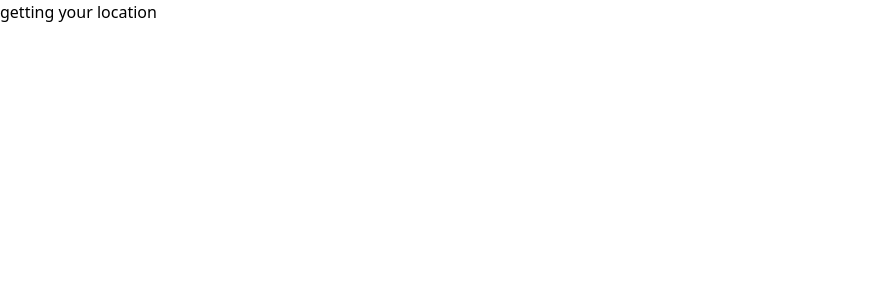
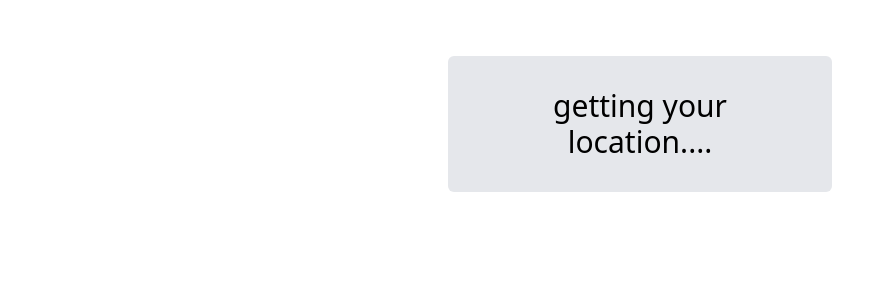
Before and after one commit to iamapusaha/weather-dashboard, a React (Vite) app: page / in a window 1280 px wide. Shown: the top 300 px of the page, without its empty margins (0-894 px from the left). Built offline with nearby package versions, Linux system fonts and the light colour scheme; no server answers.

Commit message:
code refactoring

```diff
--- a/src/Page.jsx
+++ b/src/Page.jsx
@@ -44,8 +44,10 @@ export default function Page() {
   return (
     <>
       {loading.state ? (
-        <div>
-          <p>{loading.message}</p>
+        <div className="flex bg-gray-200 rounded-md w-96 p-8 mt-14 mx-auto">
+          <p className="text-center text-3xl text-black">
+            {loading.message}....
+          </p>
         </div>
       ) : (
         <div
--- a/src/components/Weather/WeatherCondition.jsx
+++ b/src/components/Weather/WeatherCondition.jsx
@@ -7,12 +7,18 @@ import windIcon from "../../assets/icons/wind.svg";
 import { WeatherContext } from "../../context";
 export default function WeatherCondition() {
   const { weatherData } = useContext(WeatherContext);
-  const { maxTemperature, minTemperature, humidity, cloudPercentage, wind } =
-    weatherData;
+  const {
+    climate,
+    maxTemperature,
+    minTemperature,
+    humidity,
+    cloudPercentage,
+    wind,
+  } = weatherData;
   return (
     <div>
       <p className="text-sm lg:text-lg font-bold uppercase mb-8">
-        thunderstorm with light drizzle
+        The climate is {climate}
       </p>
       <ul className="space-y-6 lg:space-y-6">
         <li className="text-sm lg:text-lg flex items-center justify-between space-x-4">
--- a/src/hooks/useWeather.js
+++ b/src/hooks/useWeather.js
@@ -65,6 +65,7 @@ const useWeather = () => {
   };
   useEffect(() => {
     setLoading({
+      ...loading,
       state: true,
       message: "getting your location",
     });
```
